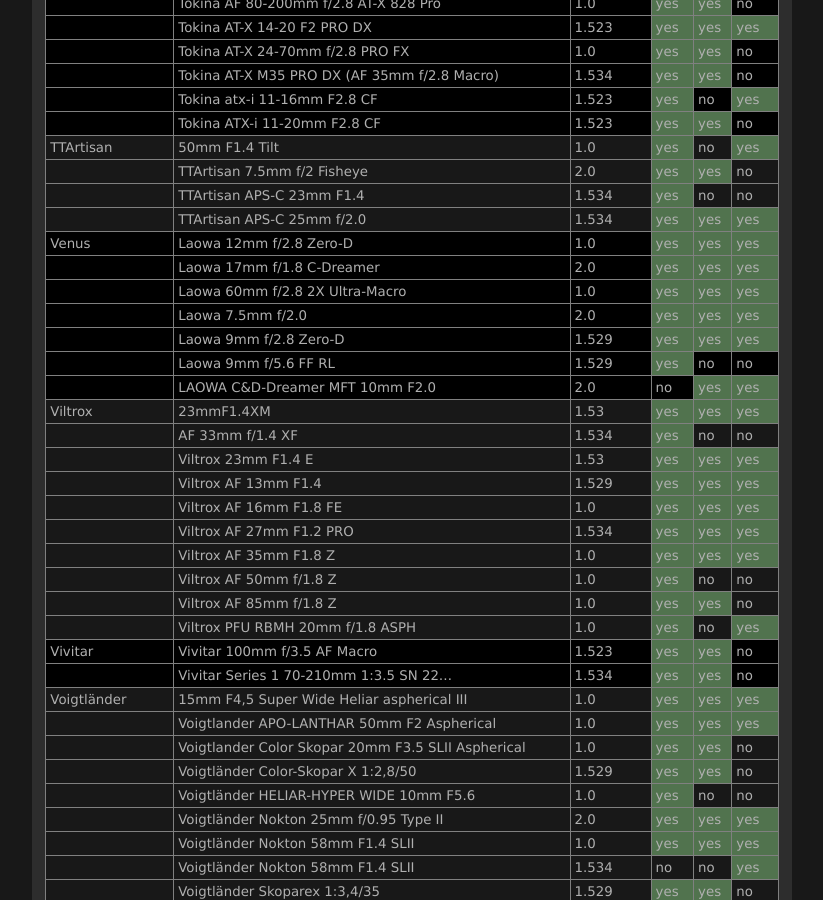
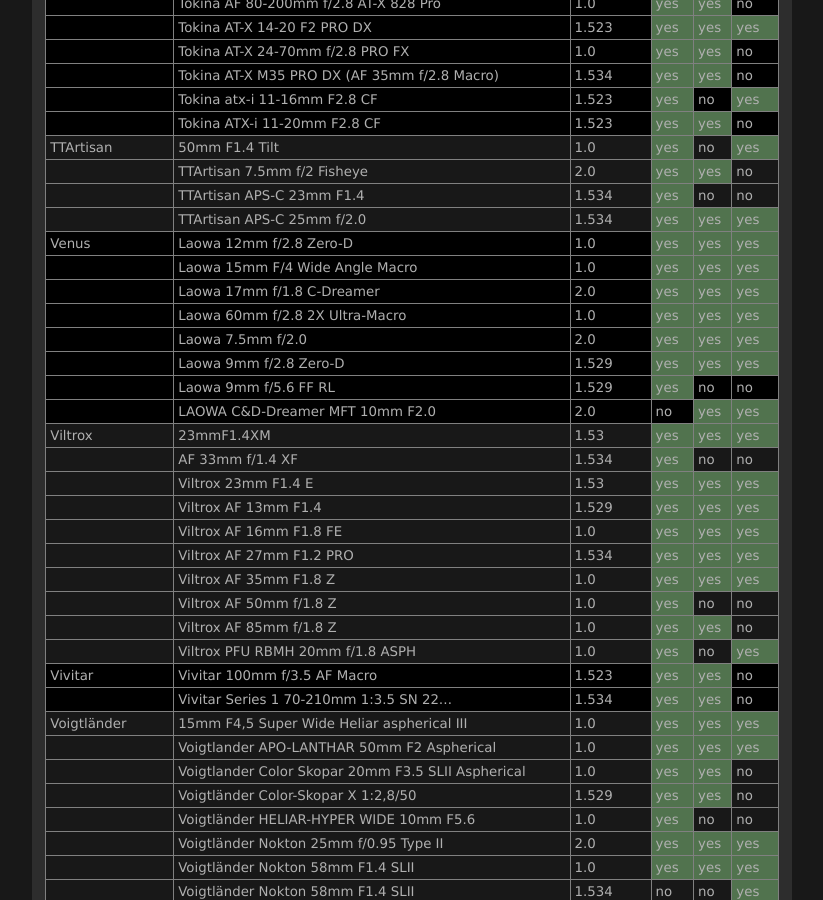
Before and after one commit to lensfun/lensfun.github.io, a Jekyll site: the page built from _posts/lenslist/2999-12-31-Lenslist-master.md, in a window 1280 px wide and 900 px high, scrolled down 31803 px. Shown: the whole window, without its empty margins (284-1107 px from the left). Built offline with Jekyll 4.4.1, drawn with Linux system fonts in a browser that asks for light colours.

Commit message:
Update master lens list from GitHub Actions

```diff
--- a/_posts/lenslist/2999-12-31-Lenslist-master.md
+++ b/_posts/lenslist/2999-12-31-Lenslist-master.md
@@ -1314,6 +1314,7 @@ This list was generated on 2024-08-27 from current Lensfun sources. Your Lensfun
 <tr class="lenslist-bg2"><td></td><td>TTArtisan APS-C 23mm F1.4</td><td>1.534</td><td class="lenslist-highlight lenslist-check">yes</td><td class="lenslist-check">no</td><td class="lenslist-check">no</td></tr>
 <tr class="lenslist-bg2"><td></td><td>TTArtisan APS-C 25mm f/2.0</td><td>1.534</td><td class="lenslist-highlight lenslist-check">yes</td><td class="lenslist-highlight lenslist-check">yes</td><td class="lenslist-highlight lenslist-check">yes</td></tr>
 <tr class="lenslist-bg1"><td>Venus</td><td>Laowa 12mm f/2.8 Zero-D</td><td>1.0</td><td class="lenslist-highlight lenslist-check">yes</td><td class="lenslist-highlight lenslist-check">yes</td><td class="lenslist-highlight lenslist-check">yes</td></tr>
+<tr class="lenslist-bg1"><td></td><td>Laowa 15mm F/4 Wide Angle Macro</td><td>1.0</td><td class="lenslist-highlight lenslist-check">yes</td><td class="lenslist-highlight lenslist-check">yes</td><td class="lenslist-highlight lenslist-check">yes</td></tr>
 <tr class="lenslist-bg1"><td></td><td>Laowa 17mm f/1.8 C-Dreamer</td><td>2.0</td><td class="lenslist-highlight lenslist-check">yes</td><td class="lenslist-highlight lenslist-check">yes</td><td class="lenslist-highlight lenslist-check">yes</td></tr>
 <tr class="lenslist-bg1"><td></td><td>Laowa 60mm f/2.8 2X Ultra-Macro</td><td>1.0</td><td class="lenslist-highlight lenslist-check">yes</td><td class="lenslist-highlight lenslist-check">yes</td><td class="lenslist-highlight lenslist-check">yes</td></tr>
 <tr class="lenslist-bg1"><td></td><td>Laowa 7.5mm f/2.0</td><td>2.0</td><td class="lenslist-highlight lenslist-check">yes</td><td class="lenslist-highlight lenslist-check">yes</td><td class="lenslist-highlight lenslist-check">yes</td></tr>
```
